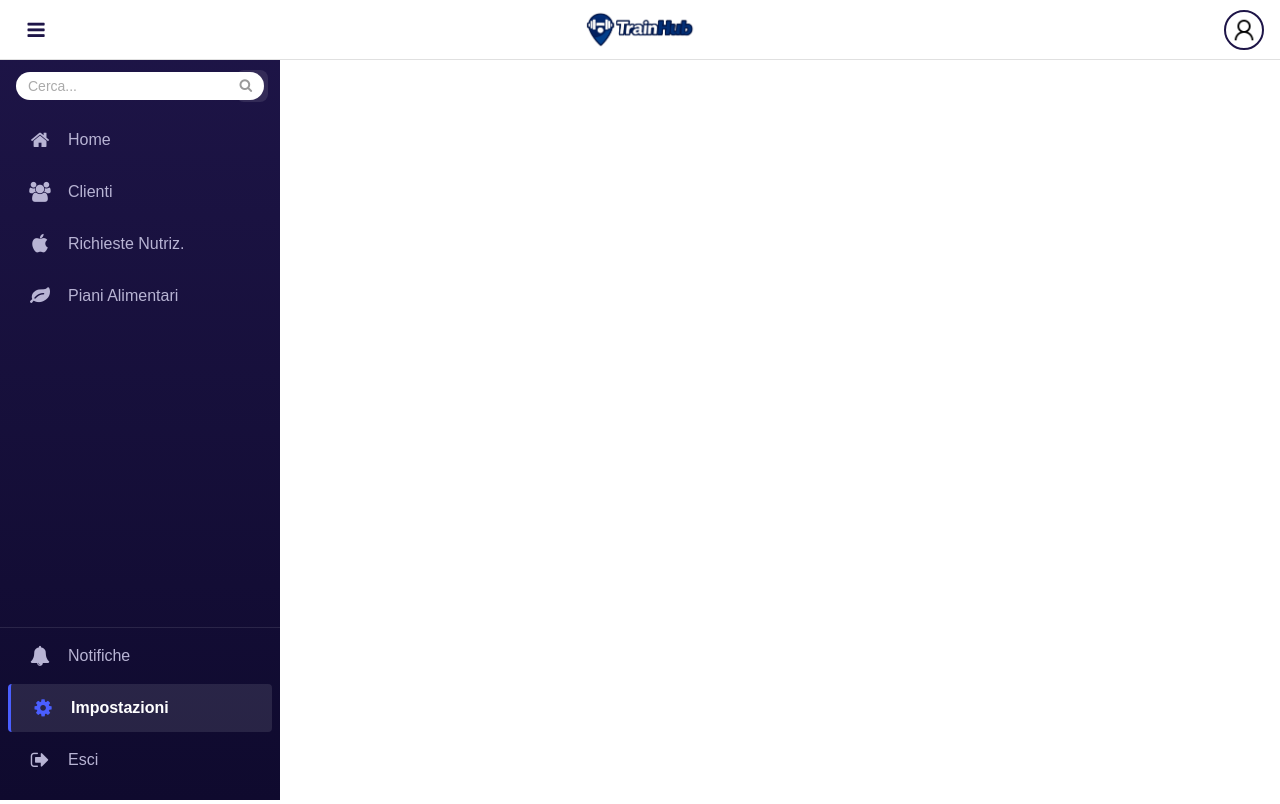
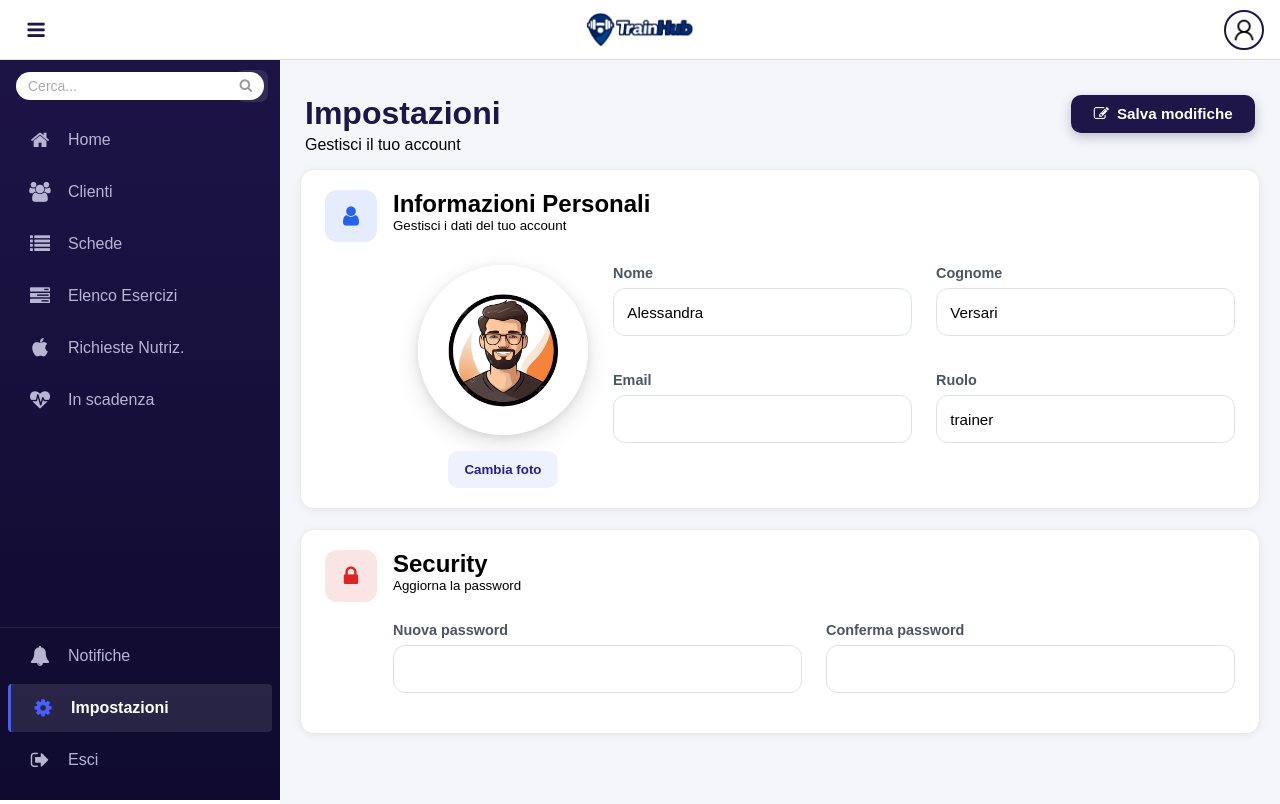
Before and after one commit to LorenzoRigoni/ASW26-TrainHub, a Vue app in the folder frontend/: page /home/impostazioni in a window 1280 px wide. Built offline with nearby package versions, Linux system fonts and the light colour scheme.

Commit message:
Added Impostazioni page

```diff
--- a/frontend/src/components/ActionCard.vue
+++ b/frontend/src/components/ActionCard.vue
@@ -37,11 +37,12 @@ const emit = defineEmits(['click'])
   border-radius: 14px;
   padding: 1.25rem 1.5rem;
   display: flex;
-  align-items: center;
+  align-items: flex-start;
   gap: 1rem;
   box-shadow: 0 2px 8px rgba(0,0,0,0.06);
   border: 1px solid #ebebeb;
   transition: transform 0.2s, box-shadow 0.2s;
+  margin-bottom: 15pt;
 }
 .action-card--clickable {
   cursor: pointer;
--- a/frontend/src/pages/Impostazioni.vue
+++ b/frontend/src/pages/Impostazioni.vue
@@ -1,7 +1,17 @@
 <script setup>
-import { ref } from 'vue'
+import { ref, computed } from 'vue'
+import { ROLES } from '../utils/utils.js'
+import { useRouter } from 'vue-router'
+
+import profileImage from '../assets/profileImage.png'
+
 import Navbar from '../components/NavBar.vue'
 import SideMenu from '../components/SideMenu.vue'
+
+import MainList from '../components/MainList.vue'
+import ListItem from '../components/MainListItem.vue'
+import ActionCard from '../components/ActionCard.vue'
+
 
 
 const sidebarOpen = ref(true)
@@ -10,22 +20,316 @@ const toggleSidebar = () => {
   sidebarOpen.value = !sidebarOpen.value
 }
 
+const showModal = ref(false)
+
+const today = new Date().toISOString().split('T')[0]
+
+const router = useRouter()
+
+const previewImage = ref(profileImage)
+
+//TODO rimuovere dopo collegamento con backend
 const userLogged = ref({
   name: 'Alessandra',
   surname: 'Versari',
-  role: 'nutritionist'
+  role: 'trainer'
 })
+
 </script>
+<template>
+  <div id="app">
 
-<template>
-     <div id="app">
-        <Navbar @toggle-sidebar="toggleSidebar" />
-        <SideMenu :isOpen="sidebarOpen" :role = "userLogged.role" @close="sidebarOpen = false" />
-        <main class="main-content" :class="{ 'sidebar-open': sidebarOpen }">
-        </main>
-    </div>
+    <Navbar @toggle-sidebar="toggleSidebar" />
+
+    <SideMenu :isOpen="sidebarOpen"  :role="userLogged.role" @close="sidebarOpen = false" />
+
+    <main class="main-content" :class="{ 'sidebar-open': sidebarOpen }">
+      <div class="header">
+        <div class="info-header">
+           <h1>Impostazioni</h1>
+          <p>Gestisci il tuo account</p>
+        </div>
+        <button class="btn-primary" @click="emit('apri-richiesta', null)">
+          <i class="fa fa-pencil-square-o"></i> Salva modifiche
+        </button>
+      </div>
+
+      <div class= "cards">
+        <!-- Sezione info personali-->
+        <ActionCard
+          icon="fa fa-user"
+          :clickable="false"
+          iconColor="#2563eb"
+          iconBg="rgba(37,99,235,0.12)"
+        >
+          <template #default>
+              <div class="settings-header">
+                <h2>Informazioni Personali</h2>
+                <p>Gestisci i dati del tuo account</p>
+              </div>
+
+              <div class="profile-layout">
+
+              <!-- FOTO -->
+              <div class="profile-photo-section">
+
+                <img :src="previewImage" class="avatar" />
+
+                <button class="secondary-btn">
+                  Cambia foto
+                </button>
+
+                <input
+                  type="file"
+                  accept="image/*"
+                  hidden
+                />
+              </div>
+
+              <!-- FORM -->
+              <div class="profile-form">
+
+                <div class="form-group">
+                  <label>Nome</label>
+                  <input type="text" v-model="userLogged.name" />
+                </div>
+
+                <div class="form-group">
+                  <label>Cognome</label>
+                  <input type="text" v-model="userLogged.surname" />
+                </div>
+
+                <div class="form-group">
+                  <label>Email</label>
+                  <input type="email" v-model="userLogged.email" />
+                </div>
+
+                <div class="form-group">
+                  <label>Ruolo</label>
+                  <input type="text" v-model="userLogged.role" />
+                </div>
+              </div>
+            </div>
+          </template>
+        </ActionCard>
+
+        <!-- Sezione configurazione security -->
+        <ActionCard
+          icon="fa fa-lock"
+          :clickable="false"
+          iconColor="#dc2626"
+          iconBg="rgba(220,38,38,0.12)"
+        >
+          <template #default>
+
+            <div class="settings-header">
+              <h2>Security</h2>
+              <p>Aggiorna la password</p>
+            </div>
+
+            <div class="form-grid">
+              <div class="form-group">
+                <label>Nuova password</label>
+                <input type="password" />
+              </div>
+
+              <div class="form-group">
+                <label>Conferma password</label>
+                <input type="password" />
+              </div>
+
+            </div>
+          </template>
+        </ActionCard>
+      </div>
+    </main>
+  </div>
 </template>
 
 <style scoped>
 
+.main-content {
+  margin-top: 60px;
+  margin-left: 10pt;
+  padding: 20px;
+  padding-bottom: 50px;
+  transition: margin-left 0.3s ease;
+  min-height: calc(100vh - 60px);
+  background-color: #f4f6f9;
+}
+
+
+@media (min-width: 769px) {
+  .main-content.sidebar-open {
+    margin-left: 280px;
+  }
+}
+
+.btn-primary {
+  display: flex;
+  align-items: center;
+  gap: 0.5rem;
+  background-color: #1e1548;
+  color: #fff;
+  border: none;
+  border-radius: 10px;
+  padding: 0.65rem 1.4rem;
+  font-size: 0.95rem;
+  font-weight: 600;
+  cursor: pointer;
+  white-space: nowrap;
+  box-shadow: 0 4px 12px rgba(30,21,72,0.25);
+  transition: background-color 0.2s, transform 0.15s, box-shadow 0.2s;
+}
+
+.btn-primary:hover {
+  background-color: #2d2070;
+  transform: translateY(-1px);
+  box-shadow: 0 6px 18px rgba(30,21,72,0.35);
+}
+
+h1 {
+  font-size: 24pt;
+  font-weight: bold;
+  color: #1e1548;
+  margin: 0 0 0.25rem;
+}
+
+
+.header {
+  display: flex;
+  align-items: flex-start;
+  justify-content: space-between;
+  margin-bottom: 15px;
+  margin-top: 15px;
+  gap: 1rem;
+  flex-wrap: wrap;
+  padding: 0 5px 0 5px;
+}
+
+.settings-header p{
+  margin-bottom: 10pt;
+  font-size: 10pt;
+}
+
+
+.form-grid {
+  display: grid;
+  grid-template-columns: repeat(auto-fit, minmax(260px, 1fr));
+  gap: 1.5rem;
+  margin-top: 1.8rem;
+}
+
+.form-group {
+  display: flex;
+  flex-direction: column;
+  gap: 0.45rem;
+  margin-bottom:  15pt;
+}
+
+.form-group label {
+  font-size: 0.9rem;
+  font-weight: 600;
+  color: #4b5563;
+}
+
+.form-group input {
+  height: 48px;
+  border-radius: 12px;
+  border: 1px solid #dbe1ea;
+  padding: 10pt;
+  font-size: 0.95rem;
+  background: white;
+}
+
+.form-group input:focus {
+  outline: none;
+  border-color: #6d5dfc;
+  box-shadow: 0 0 0 4px rgba(109,93,252,0.12);
+}
+
+.settings-section-header {
+  display: flex;
+  flex-direction: column;
+  margin-bottom: 1.5rem;
+}
+
+.settings-section-header h2 {
+  margin: 0;
+  font-size: 1.35rem;
+  color: #111827;
+  font-weight: 700;
+}
+
+.settings-section-header p {
+  margin-top: 0.3rem;
+  color: #6b7280;
+  font-size: 0.95rem;
+}
+
+.profile-layout {
+  display: flex;
+  align-items: flex-start;
+  margin-top: 2rem;
+}
+
+.profile-photo-section {
+  display: flex;
+  flex-direction: column;
+  align-items: center;
+  min-width: 220px;
+}
+
+.avatar {
+  width: 170px;
+  height: 170px;
+  border-radius: 50%;
+  object-fit: cover;
+  border: 5px solid white;
+  box-shadow:
+    0 8px 24px rgba(0,0,0,0.12),
+    0 2px 8px rgba(0,0,0,0.08);
+  margin-bottom: 1rem;
+}
+
+.secondary-btn {
+  background: #eef2ff;
+  color: #292086;
+  border: none;
+  border-radius: 10px;
+  padding: 0.7rem 1rem;
+  font-weight: 600;
+  cursor: pointer;
+  transition: 0.2s;
+}
+
+.secondary-btn:hover {
+  background: #dfe5ff;
+}
+
+.profile-form {
+  display: grid;
+  grid-template-columns: 1fr 1fr;
+  gap: 1rem 1.5rem;
+  width: 100%;
+}
+
+
+@media (max-width: 768px) {
+
+  .profile-layout {
+    flex-direction: column;
+    align-items: center;
+  }
+
+  .profile-form {
+    width: 100%;
+    display: flow-root;
+  }
+
+  .avatar {
+    width: 140px;
+    height: 140px;
+  }
+}
 </style>
```
Also changed, not shown: frontend/src/assets/profileImage.png (added).
